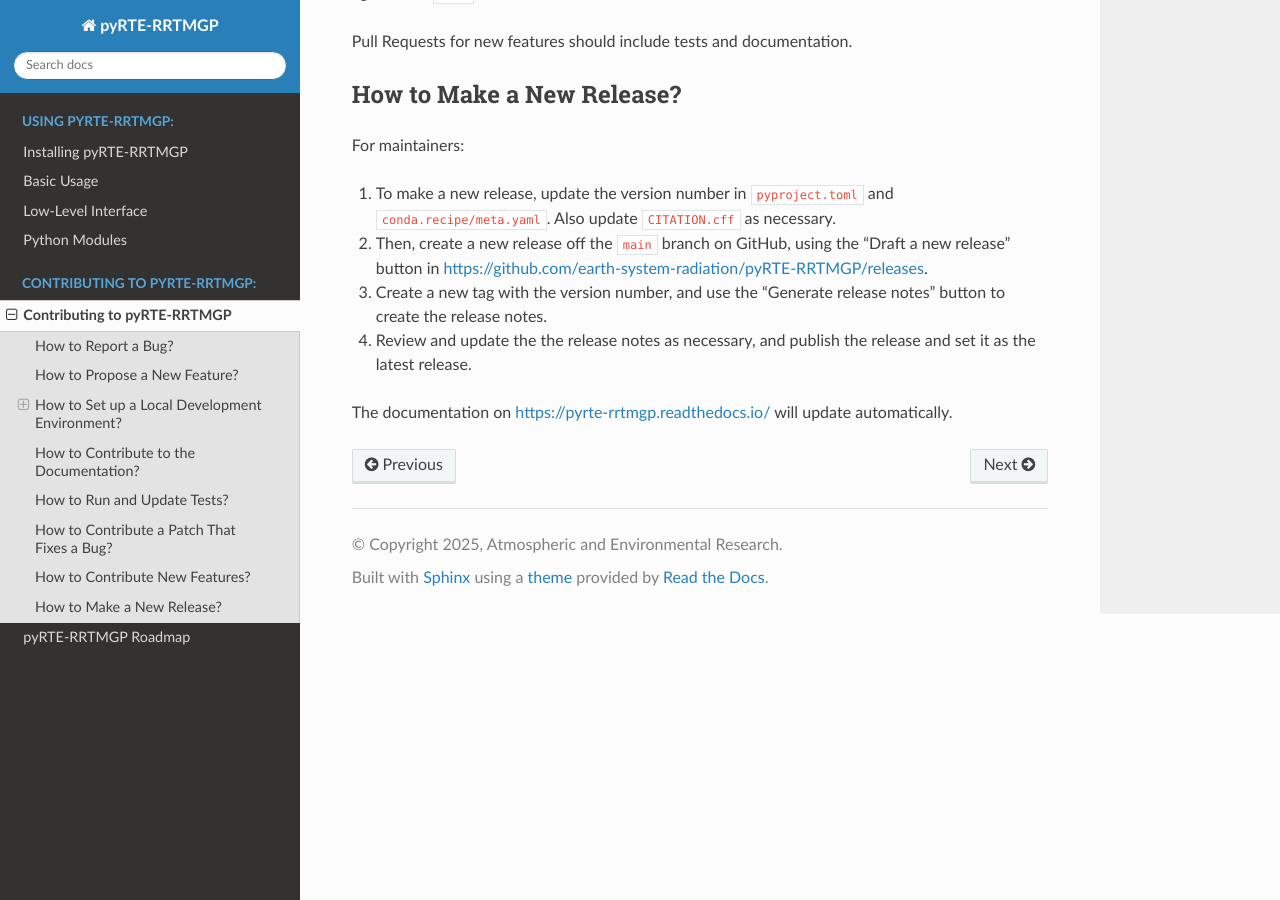
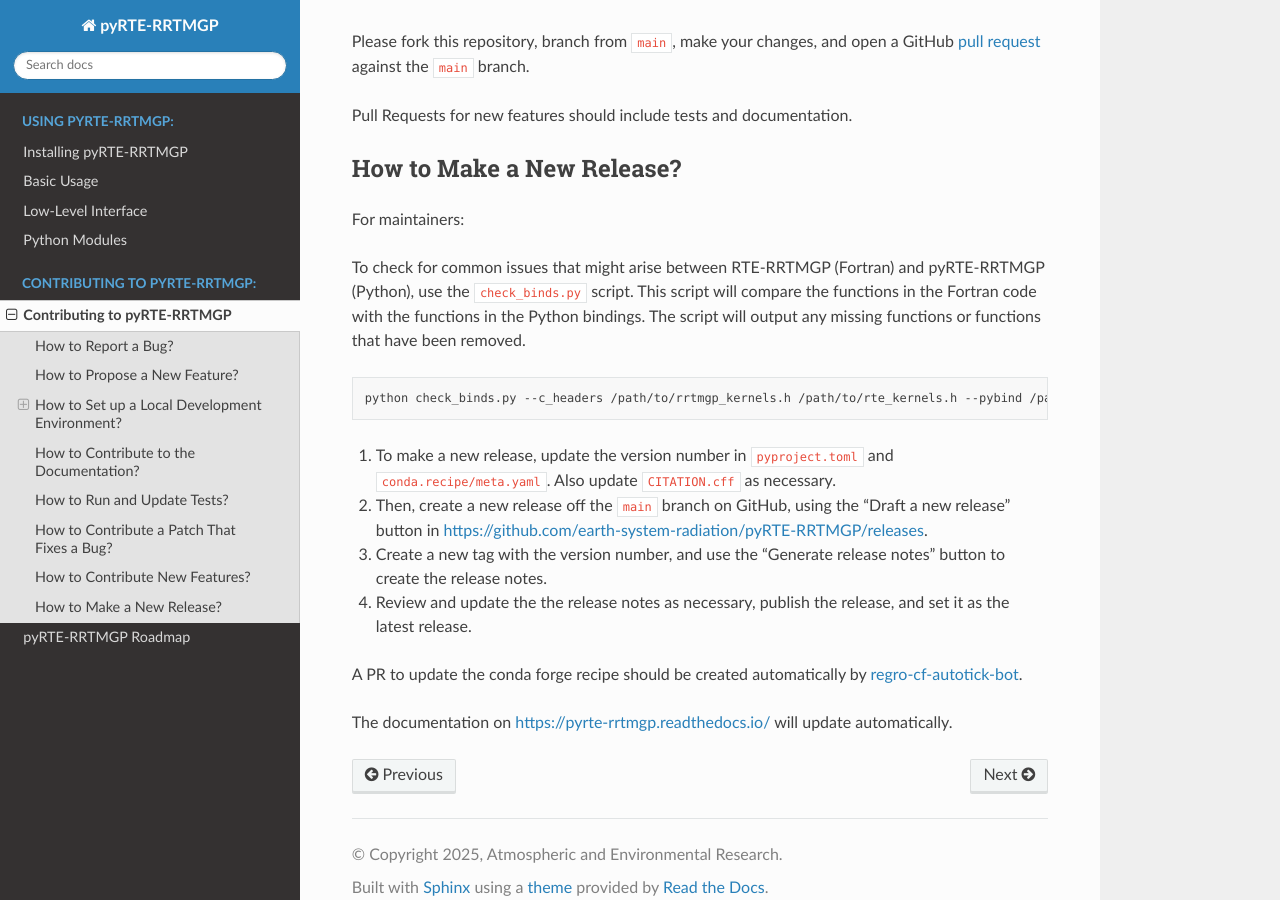
Before and after one commit to earth-system-radiation/pyRTE-RRTMGP, a Sphinx documentation site: the page built from docs/source/contributor_guide/contribute.md, in a window 1280 px wide and 900 px high, scrolled down 1834 px. Built offline with Sphinx 7.4.7 and the Read the Docs theme 3.1.0, drawn with Linux system fonts in a browser that asks for light colours; pages that are not in the unit, such as notebooks, are missing from menus; some of the changed text lies outside the part shown.

Commit message:
WIP updates for contributing.md

````diff
--- a/CONTRIBUTING.md
+++ b/CONTRIBUTING.md
@@ -24,8 +24,7 @@
 ```
 Please ensure that new contributions pass the mypy checks before submitting pull requests.
 
-Static type checking is run as part of `pre-commit`, the use of which we encourage.
-
+Static type checking is run as part of the `pre-commit` setup included in this repository. See the [pre-commit documentation](https://pre-commit.com/) for more information. We recommend running `pre-commit install` in your local repository to enable the pre-commit hooks, or run `pre-commit run --all-files` to run the checks manually.
 
 ## How to Contribute to the Documentation?
 
@@ -78,9 +77,19 @@
 
 For maintainers:
 
+To check for common issues that might arise between RTE-RRTMGP (Fortran) and pyRTE-RRTMGP (Python), use the `check_binds.py` script. This script will compare the functions in the Fortran code with the functions in the Python bindings. The script will output any missing functions or functions that have been removed.
+
+```bash
+python check_binds.py --c_headers /path/to/rrtmgp_kernels.h /path/to/rte_kernels.h --pybind /path/to/pybind_interface.cpp
+```
+
+<!-- [TBD] For more details, see  -->
+
 1. To make a new release, update the version number in `pyproject.toml` and `conda.recipe/meta.yaml`. Also update `CITATION.cff` as necessary.
 2. Then, create a new release off the `main` branch on GitHub, using the "Draft a new release" button in [https://github.com/earth-system-radiation/pyRTE-RRTMGP/releases](https://github.com/earth-system-radiation/pyRTE-RRTMGP/releases).
 3. Create a new tag with the version number, and use the "Generate release notes" button to create the release notes.
-4. Review and update the the release notes as necessary, and publish the release and set it as the latest release.
+4. Review and update the the release notes as necessary, publish the release, and set it as the latest release.
+
+A PR to update the conda forge recipe should be created automatically by [regro-cf-autotick-bot](https://conda-forge.org/docs/maintainer/updating_pkgs/#pushing-to-regro-cf-autotick-bot-branch).
 
 The documentation on [https://pyrte-rrtmgp.readthedocs.io/](https://pyrte-rrtmgp.readthedocs.io/) will update automatically.
--- a/docs/source/index.rst
+++ b/docs/source/index.rst
@@ -35,6 +35,7 @@
 
    contributor_guide/contribute
    contributor_guide/roadmap
+   contributor_guide/fortran_compatibility
 
 
 
````
Also changed, not shown: docs/source/contributor_guide/fortran-compatibility.md (renamed from docs/source/release_guide.md).
